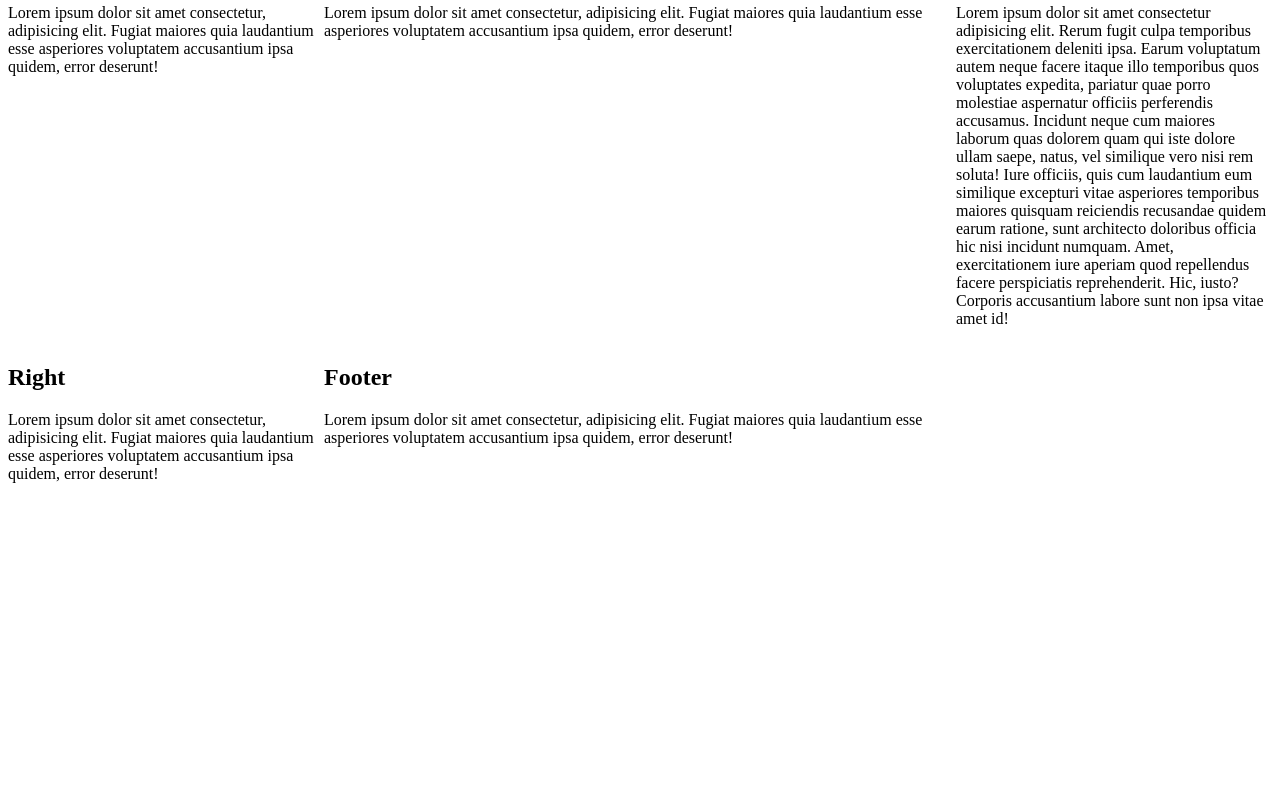
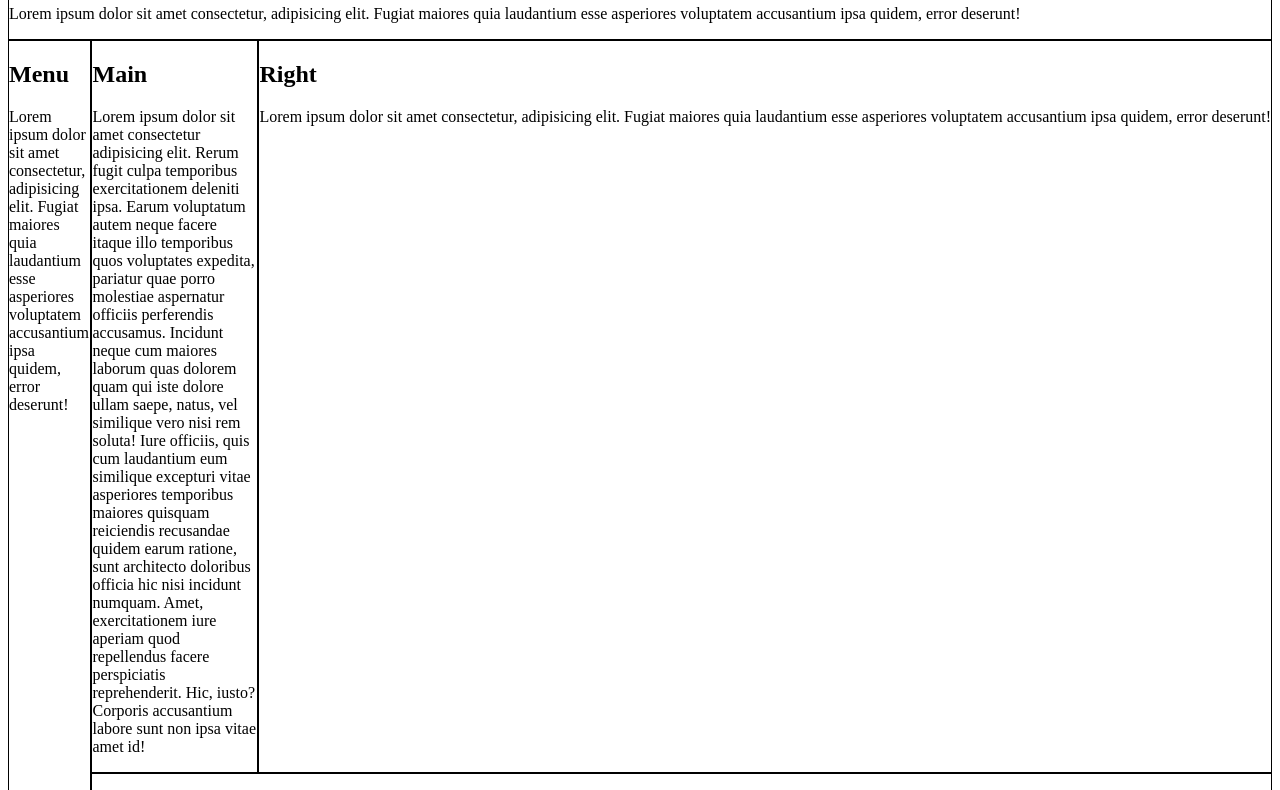
Before and after one commit to MariusCodeAcademy/CssFlexGrid, a plain HTML site: page gridArea/index.html in a window 1280 px wide. Shown: the part 143-933 px from the top of the page. Before the commit the page ends 800 px from the top, so only its background shows below. Drawn offline with Linux system fonts and the light colour scheme.

Commit message:
finish grid areas

```diff
--- a/gridArea/style.css
+++ b/gridArea/style.css
@@ -1,10 +1,33 @@
 .grid-container {
   display: grid;
-  grid-template-columns: 1fr 2fr 1fr;
+  grid-template-columns: 1fr 2fr;
+  /* aprasom kas kur turetu buti */
+  grid-template-areas:
+    "header header header"
+    "menu main right"
+    "menu footer footer";
 }
 
-.art2 {
-  /* row line / col line /  row end line / col end line */
-  grid-area: 1 / 2 / 3 / 4;
-  background-color: tomato;
+.art {
+  border: 1px solid #000;
 }
+
+.header {
+  grid-area: header;
+}
+
+.menu {
+  grid-area: menu;
+}
+
+.main {
+  grid-area: main;
+}
+
+.right {
+  grid-area: right;
+}
+
+.footer {
+  grid-area: footer;
+}
```
